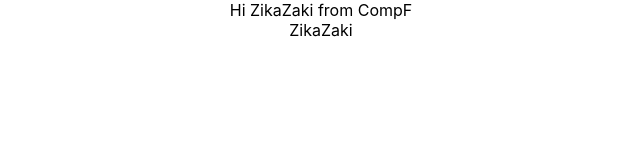
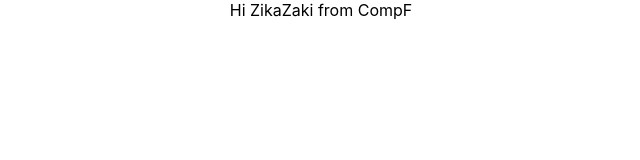
Before and after one commit to ZikaZaki/cake-shop, a React (Create React App) app: page / in a window 1280 px wide. Shown: the top 160 px of the page, without its empty margins (319-959 px from the left). Built offline with nearby package versions, Linux system fonts and the light colour scheme.

Commit message:
commented User component

```diff
--- a/src/App.js
+++ b/src/App.js
@@ -53,7 +53,7 @@ function App() {
         {/* <ClickCounterTwo />
         <HoverCounterTwo /> */}
 
-        <User render={(isLoggedIn) => isLoggedIn ? 'ZikaZaki' : 'Guest'} />
+        {/* <User render={(isLoggedIn) => isLoggedIn ? 'ZikaZaki' : 'Guest'} /> */}
         {/* <ClickCounter name='ZikaZaki' /> */}
         {/* <HoverCounter name='ZikaZaki'/> */}
         {/* <ErrorBoundary>
```
